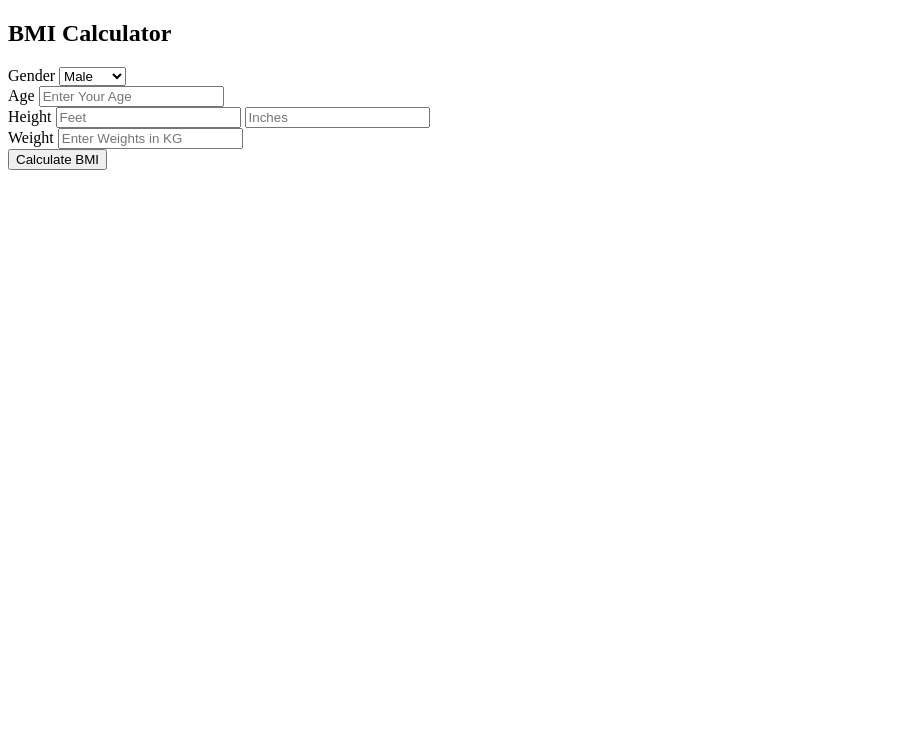
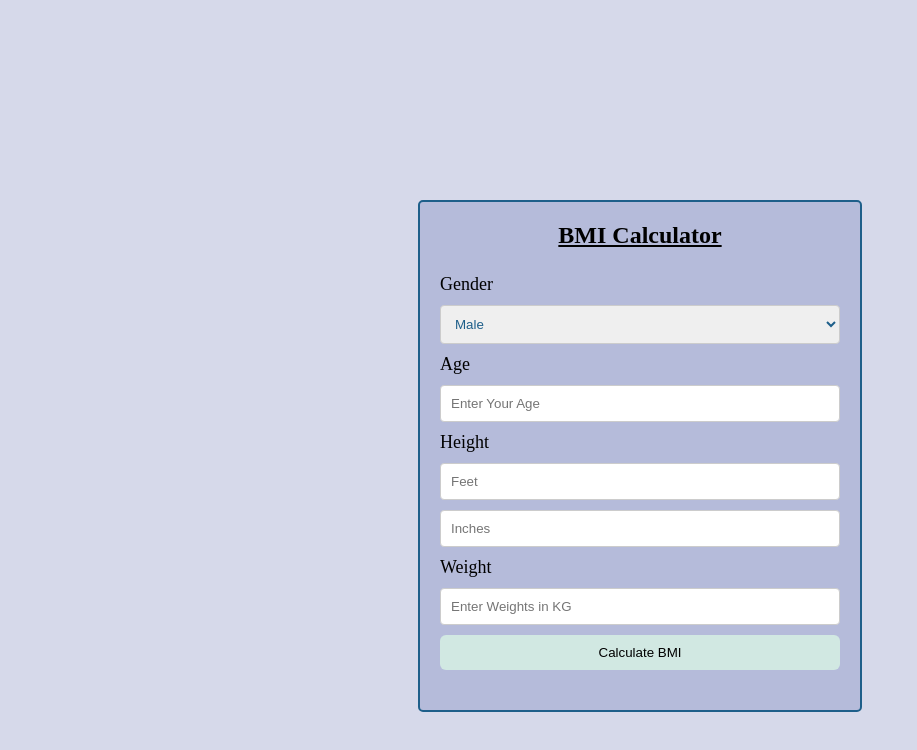
Before and after one commit to Moataz-Jbareen/BMI-Calc, a plain HTML site: page index.html in a window 1280 px wide. Shown: the whole page, without its empty margins (0-917 px from the left). Drawn offline with Linux system fonts and the light colour scheme.

Commit message:
Add style to the html

```diff
--- a/index.html
+++ b/index.html
@@ -3,7 +3,8 @@
 <head>
     <meta charset="UTF-8">
     <meta name="viewport" content="width=device-width, initial-scale=1.0">
-    <title>Document</title>
+    <link rel="stylesheet" href="style.css">
+    <title>BMI Calculator</title>
 </head>
 <body>
 
@@ -14,31 +15,31 @@
 
         <form id="bmiForm">
 
-        <div class="gender">
+
         <label for="gender"> Gender</label>
         <select name="gender" id="gender">
             <option value="male">Male</option>
             <option value="female">Female</option>
         </select>
 
-    </div>
 
-    <div class="age">
+
+
         <label for="age"> Age</label>
         <input type="number" id="age" placeholder="Enter Your Age" required>
-    </div>
 
 
-    <div class="height">
+
+
         <label for="height"> Height</label>
         <input type="number" id="height" placeholder="Feet" required>
         <input type="number" id="height-inches" placeholder="Inches" required>
-    </div>
 
-    <div class="weight">
+
+
         <label for="weight"> Weight</label>
         <input type="number" id="weight" placeholder="Enter Weights in KG">
-    </div>
+
 
     <input type="submit" value="Calculate BMI">
 
--- a/style.css
+++ b/style.css
@@ -1,5 +1,81 @@
 body{
 
-    background-color: #;
+    background-color: #3493;
 
 }
+
+.container{
+    max-width: 400px;
+    margin: 200px auto;
+    padding: 20px;;
+    background-color: #3493;
+    border: 2px solid #1e5f8a;
+    border-radius: 5px;
+    box-shadow: 2px 10px 10px rgba(0, o, o, 0.6);
+
+}
+
+h2{
+    margin-top: 0;
+    color: black;
+    text-align: center;
+    text-decoration: underline;
+
+}
+
+form{
+    margin-bottom: 20px;
+    display: flex;
+    flex-direction: column;
+}
+
+label{
+    margin-bottom: 5px;
+    margin-top: 5px;
+    font-size: large;
+    font-weight: 600px;
+    color: black;
+}
+
+input[type="number"],select{
+    width: 100%;
+    padding: 10px;
+    margin: 5px 0;
+    border: 1px solid #ccc;
+    border-radius: 4px;
+    box-sizing: border-box;
+    box-shadow: rgba(0,0,0,0.4);
+    color: #1e5f8a;
+}
+
+input[type="number"]:focus,select:focus{
+    outline: none;
+    box-shadow: 0px 0px 5px #1e5f8a;
+}
+
+select{
+    width: 100%;
+}
+
+input[type="submit"]{
+    padding: 10px;
+    margin-top: 5px;
+    background-color: #D1E8E2;
+    border-radius: 6px;
+    border: none;
+    cursor: pointer;
+    transition: background-color 0.7s ease;
+}
+
+input[type="submit"]:hover{
+
+    background-color:#1e5f8a ;
+
+}
+
+
+#result{
+    font-weight: bold;
+    margin-top: 20px;
+    color: black ;
+}
```
